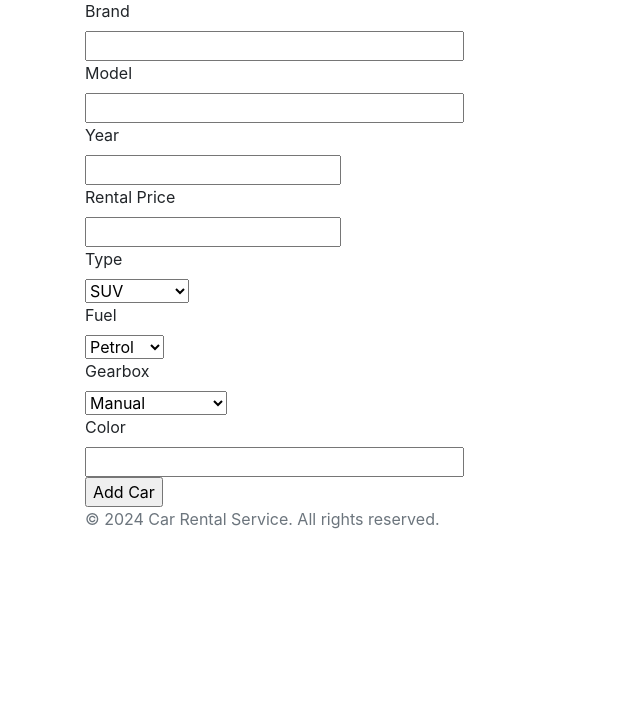
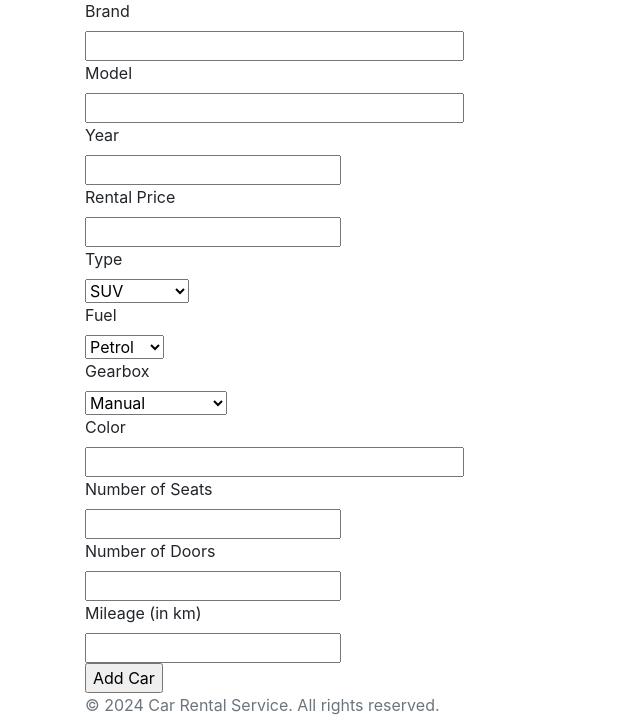
Before and after one commit to pgnikolov/flask-car-rental, a Flask app: template app/templates/add_car.html in a window 1280 px wide. Shown: the part 226-943 px from the top of the page, without its empty margins (0-640 px from the left). Before the commit the page ends 755 px from the top, so only its background shows below. Run offline with Flask 3, Linux system fonts and the light colour scheme; the template is opened without the code that fills it: values that come from a table or form of the project are taken from there, others are empty; some libraries are stand-ins or nearby versions.

Commit message:
Add mileage, doors, and seats to Car model and forms
Updated the Car model and respective form definitions to include mileage, doors, and seats attributes. Modified the database schema and admin routes to handle these new fields.

```diff
--- a/app/admin/routes.py
+++ b/app/admin/routes.py
@@ -38,6 +38,9 @@ def add_car():
             fuel=FuelType[form.fuel.data],
             gearbox=GearboxType[form.gearbox.data],
             color=form.color.data,
+            seats=form.seats.data,  # New field for seats
+            doors=form.doors.data,  # New field for doors
+            mileage=form.mileage.data,  # New field for mileage
             status=True
         )
         db.session.add(new_car)
--- a/app/forms.py
+++ b/app/forms.py
@@ -9,8 +9,17 @@ class CarForm(FlaskForm):
     model = StringField('Model', validators=[DataRequired()])
     year = IntegerField('Year', validators=[DataRequired()])
     rental_price = IntegerField('Rental Price', validators=[DataRequired()])
-    type = SelectField('Type', choices=[(car_type.name, car_type.value) for car_type in CarType], validators=[DataRequired()])
-    fuel = SelectField('Fuel', choices=[(fuel_type.name, fuel_type.value) for fuel_type in FuelType], validators=[DataRequired()])
-    gearbox = SelectField('Gearbox', choices=[(gearbox_type.name, gearbox_type.value) for gearbox_type in GearboxType], validators=[DataRequired()])
+    type = SelectField('Type', choices=[(car_type.name, car_type.value) for car_type in CarType],
+                       validators=[DataRequired()])
+    fuel = SelectField('Fuel', choices=[(fuel_type.name, fuel_type.value) for fuel_type in FuelType],
+                       validators=[DataRequired()])
+    gearbox = SelectField('Gearbox', choices=[(gearbox_type.name, gearbox_type.value) for gearbox_type in GearboxType],
+                          validators=[DataRequired()])
     color = StringField('Color', validators=[DataRequired()])
+
+    # New fields added
+    seats = IntegerField('Number of Seats', validators=[DataRequired()])
+    doors = IntegerField('Number of Doors', validators=[DataRequired()])
+    mileage = IntegerField('Mileage (in km)', validators=[DataRequired()])
+
     submit = SubmitField('Add Car')
--- a/app/models/__init__.py
+++ b/app/models/__init__.py
@@ -30,6 +30,9 @@ class Car(db.Model):
     brand = db.Column(db.String(150))
     model = db.Column(db.String(150))
     year = db.Column(db.Integer)
+    mileage = db.Column(db.Integer)
+    doors = db.Column(db.Integer)
+    seats = db.Column(db.Integer)
     rental_price = db.Column(db.Integer)
     type = db.Column(db.Enum(CarType), nullable=False)
     fuel = db.Column(db.Enum(FuelType), nullable=False)
--- a/app/templates/add_car.html
+++ b/app/templates/add_car.html
@@ -4,6 +4,7 @@
 <h2>Add a New Car</h2>
 <form method="POST">
     {{ form.hidden_tag() }}
+
     <div>
         {{ form.brand.label }}<br>
         {{ form.brand(size=32) }}<br>
@@ -11,6 +12,7 @@
             <span style="color: red;">[{{ error }}]</span>
         {% endfor %}
     </div>
+
     <div>
         {{ form.model.label }}<br>
         {{ form.model(size=32) }}<br>
@@ -18,6 +20,7 @@
             <span style="color: red;">[{{ error }}]</span>
         {% endfor %}
     </div>
+
     <div>
         {{ form.year.label }}<br>
         {{ form.year(size=32) }}<br>
@@ -25,6 +28,7 @@
             <span style="color: red;">[{{ error }}]</span>
         {% endfor %}
     </div>
+
     <div>
         {{ form.rental_price.label }}<br>
         {{ form.rental_price(size=32) }}<br>
@@ -32,6 +36,7 @@
             <span style="color: red;">[{{ error }}]</span>
         {% endfor %}
     </div>
+
     <div>
         {{ form.type.label }}<br>
         {{ form.type() }}<br>
@@ -39,6 +44,7 @@
             <span style="color: red;">[{{ error }}]</span>
         {% endfor %}
     </div>
+
     <div>
         {{ form.fuel.label }}<br>
         {{ form.fuel() }}<br>
@@ -46,6 +52,7 @@
             <span style="color: red;">[{{ error }}]</span>
         {% endfor %}
     </div>
+
     <div>
         {{ form.gearbox.label }}<br>
         {{ form.gearbox() }}<br>
@@ -53,6 +60,7 @@
             <span style="color: red;">[{{ error }}]</span>
         {% endfor %}
     </div>
+
     <div>
         {{ form.color.label }}<br>
         {{ form.color(size=32) }}<br>
@@ -60,6 +68,32 @@
             <span style="color: red;">[{{ error }}]</span>
         {% endfor %}
     </div>
+
+    <!-- New fields added -->
+    <div>
+        {{ form.seats.label }}<br>
+        {{ form.seats(size=32) }}<br>
+        {% for error in form.seats.errors %}
+            <span style="color: red;">[{{ error }}]</span>
+        {% endfor %}
+    </div>
+
+    <div>
+        {{ form.doors.label }}<br>
+        {{ form.doors(size=32) }}<br>
+        {% for error in form.doors.errors %}
+            <span style="color: red;">[{{ error }}]</span>
+        {% endfor %}
+    </div>
+
+    <div>
+        {{ form.mileage.label }}<br>
+        {{ form.mileage(size=32) }}<br>
+        {% for error in form.mileage.errors %}
+            <span style="color: red;">[{{ error }}]</span>
+        {% endfor %}
+    </div>
+
     <div>
         {{ form.submit() }}
     </div>
--- a/app/templates/cars.html
+++ b/app/templates/cars.html
@@ -15,6 +15,9 @@
             Type: {{ car.type.name }}<br>
             Fuel: {{ car.fuel.name }}<br>
             Gearbox: {{ car.gearbox.name }}<br>
+            Doors: {{ car.doors }}<br>
+            Seats: {{ car.seats }}<br>
+            Mileage: {{ car.mileage }}<br>
             Color: {{ car.color }}<br>
             Rental Price: ${{ car.rental_price }} per day<br>
             Status: {% if car.status %}Available{% else %}Rented{% endif %}
```
Also changed, not shown: app/database.db.
